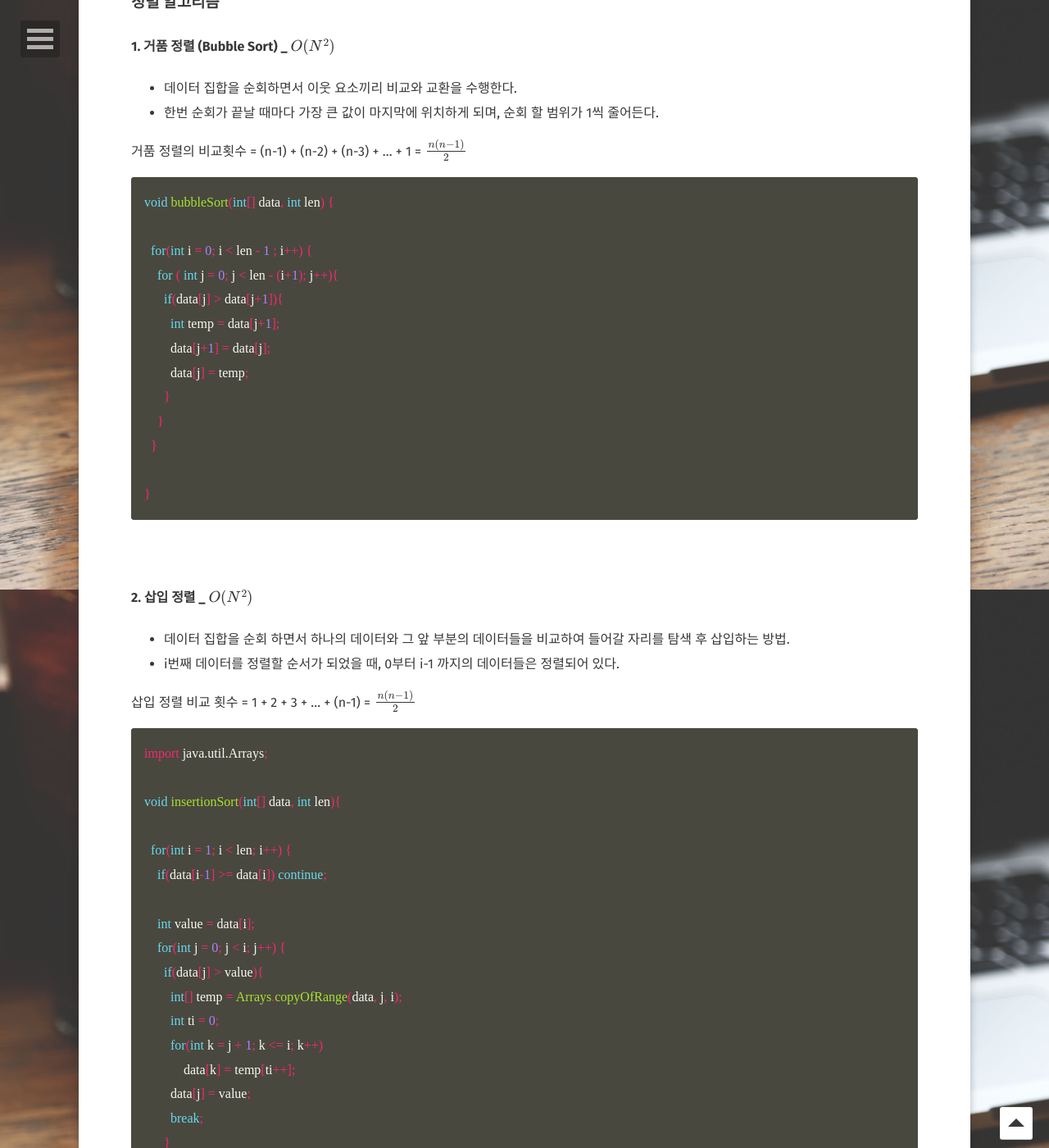
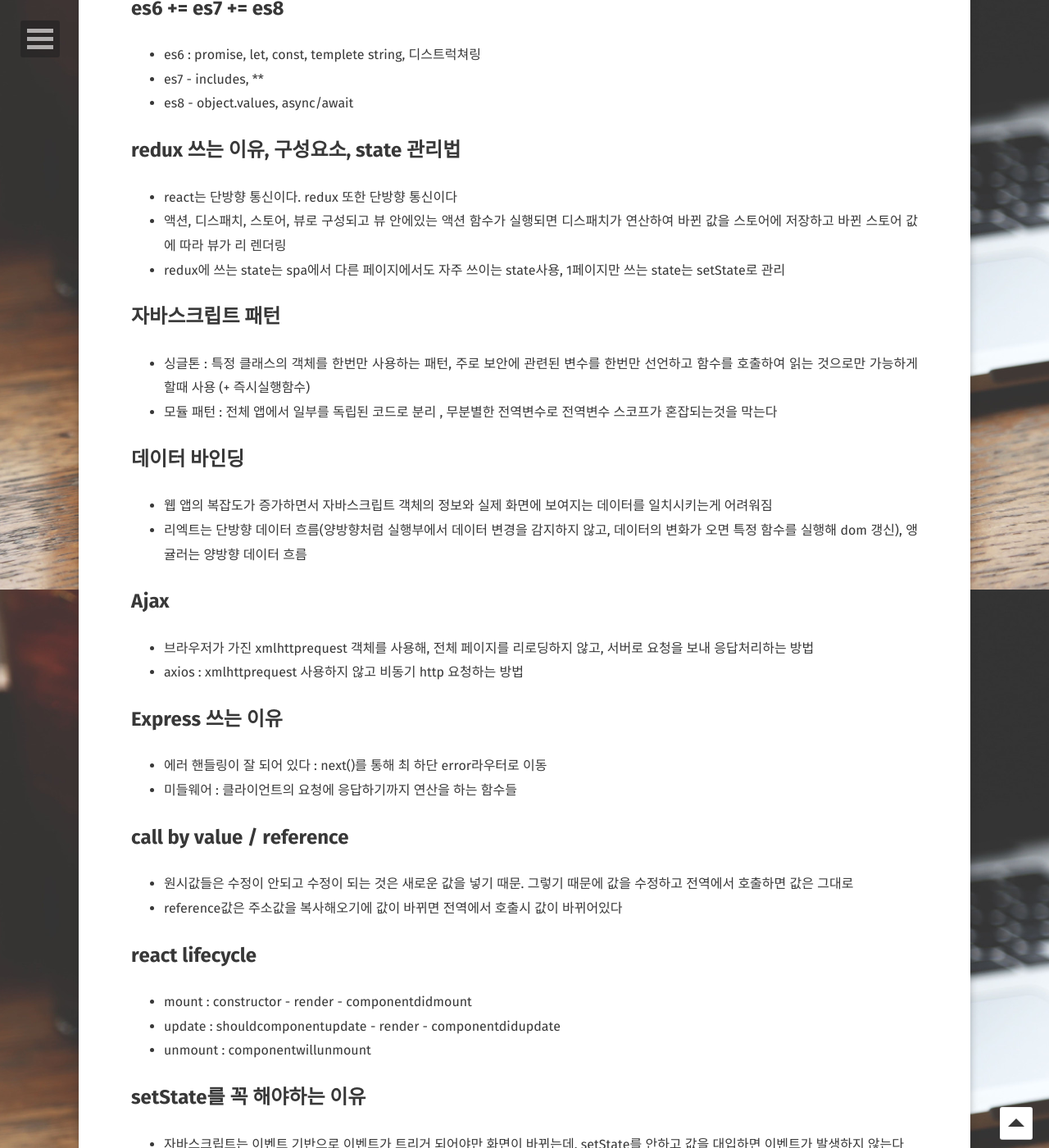
Before and after one commit to Kyounghwan01/lala, a Jekyll site: the page built from _posts/tli/2019-12-09-면접정리.md, in a window 1280 px wide and 1400 px high, scrolled down 1981 px. Shown: the whole window at 82% size. Built offline with Jekyll 4.4.1, drawn with Linux system fonts in a browser that asks for light colours; some web fonts are replaced; formulas are drawn with MathJax 3; comment, search, counter and statistics services are not loaded; some of the changed text lies outside the part shown.

Commit message:
Update 2019-12-09-면접정리.md

```diff
--- a/_posts/tli/2019-12-09-면접정리.md
+++ b/_posts/tli/2019-12-09-면접정리.md
@@ -44,6 +44,48 @@
 - 페이지가 이동할 때마다 새로운 페이지를 요청, 모든 템플릿은 서버 연산을 통해서 렌더링되고 완성된 페이지로 응답
 - 장점 : 검색엔진최적화
 - 단점 : 페이지 이동시 깜빡, 불필요 로딩, 서버렌더링으로 서버과부하, 모바일앱 만들면 2배로 일해야함
+
+## es6 += es7 += es8
+- es6 : promise, let, const, templete string, 디스트럭쳐링
+- es7 - includes, **
+- es8 - object.values, async/await
+
+## redux 쓰는 이유, 구성요소, state 관리법
+- react는 단방향 통신이다. redux 또한 단방향 통신이다
+- 액션, 디스패치, 스토어, 뷰로 구성되고 뷰 안에있는 액션 함수가 실행되면 디스패치가 연산하여 바뀐 값을 스토어에 저장하고 바뀐 스토어 값에 따라 뷰가 리 렌더링
+- redux에 쓰는 state는 spa에서 다른 페이지에서도 자주 쓰이는 state사용, 1페이지만 쓰는 state는 setState로 관리
+
+## 자바스크립트 패턴
+- 싱글톤 : 특정 클래스의 객체를 한번만 사용하는 패턴, 주로 보안에 관련된 변수를 한번만 선언하고 함수를 호출하여 읽는 것으로만 가능하게 할때 사용 (+ 즉시실행함수)
+- 모듈 패턴 : 전체 앱에서 일부를 독립된 코드로 분리 , 무분별한 전역변수로 전역변수 스코프가 혼잡되는것을 막는다
+
+## 데이터 바인딩
+- 웹 앱의 복잡도가 증가하면서 자바스크립트 객체의 정보와 실제 화면에 보여지는 데이터를 일치시키는게 어려워짐
+- 리엑트는 단방향 데이터 흐름(양방향처럼 실행부에서 데이터 변경을 감지하지 않고, 데이터의 변화가 오면 특정 함수를 실행해 dom 갱신), 앵귤러는 양방향 데이터 흐름
+
+## Ajax
+- 브라우저가 가진 xmlhttprequest 객체를 사용해, 전체 페이지를 리로딩하지 않고, 서버로 요청을 보내 응답처리하는 방법
+- axios : xmlhttprequest 사용하지 않고 비동기 http 요청하는 방법
+
+## Express 쓰는 이유
+- 에러 핸들링이 잘 되어 있다 : next()를 통해 최 하단 error라우터로 이동
+- 미들웨어 : 클라이언트의 요청에 응답하기까지 연산을 하는 함수들
+
+## call by value / reference
+- 원시값들은 수정이 안되고 수정이 되는 것은 새로운 값을 넣기 때문. 그렇기 때문에 값을 수정하고 전역에서 호출하면 값은 그대로
+- reference값은 주소값을 복사해오기에 값이 바뀌면 전역에서 호출시 값이 바뀌어있다
+
+## react lifecycle
+- mount : constructor - render - componentdidmount
+- update : shouldcomponentupdate - render - componentdidupdate
+- unmount : componentwillunmount
+
+## setState를 꼭 해야하는 이유
+- 자바스크립트는 이벤트 기반으로 이벤트가 트리거 되어야만 화면이 바뀌는데, setState를 안하고 값을 대입하면 이벤트가 발생하지 않는다
+- immutable하게 값을 유지하지 않기
+
+
+
 
 ### 정렬 알고리즘
 
```
